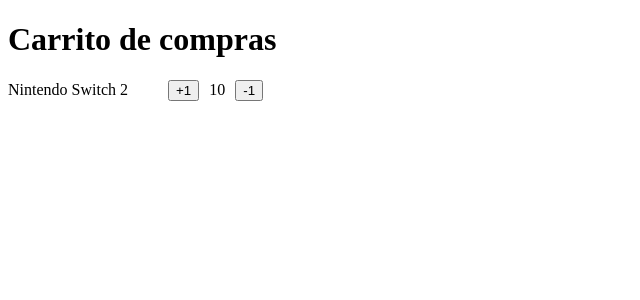
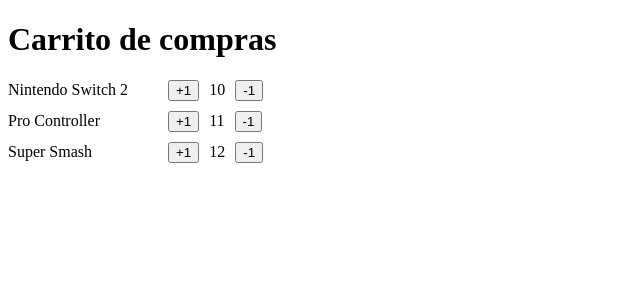
Before and after one commit to quintupil/react-cero-a-expert, a React (Vite) app in the folder new-edition-2025/02-first-steps/: page / in a window 1280 px wide. Shown: the top 300 px of the page, without its empty margins (0-640 px from the left). Built offline with nearby package versions, Linux system fonts and the light colour scheme.

Commit message:
42. Propiedades del componente - Prop. (New Edition 2025)

```diff
--- a/new-edition-2025/02-first-steps/src/FirstStepsApp.tsx
+++ b/new-edition-2025/02-first-steps/src/FirstStepsApp.tsx
@@ -4,7 +4,9 @@
   return (
     <>
       <h1>Carrito de compras</h1>
-      <ItemCounter />
+      <ItemCounter key="1" name="Nintendo Switch 2" quantity={10} />
+      <ItemCounter key="2" name="Pro Controller" quantity={11} />
+      <ItemCounter key="3" name="Super Smash" quantity={12} />
     </>
   );
 }
--- a/new-edition-2025/02-first-steps/src/shopping-cart/ItemCounter.tsx
+++ b/new-edition-2025/02-first-steps/src/shopping-cart/ItemCounter.tsx
@@ -1,4 +1,9 @@
-export const ItemCounter = () => {
+interface Props {
+  name: string;
+  quantity?: number;
+}
+
+export const ItemCounter = ({ name, quantity }: Props) => {
   return (
     <section
       style={{
@@ -13,10 +18,10 @@
           width: 150,
         }}
       >
-        Nintendo Switch 2
+        {name}
       </span>
       <button>+1</button>
-      <span>10</span>
+      <span>{quantity}</span>
       <button>-1</button>
     </section>
   );
```
